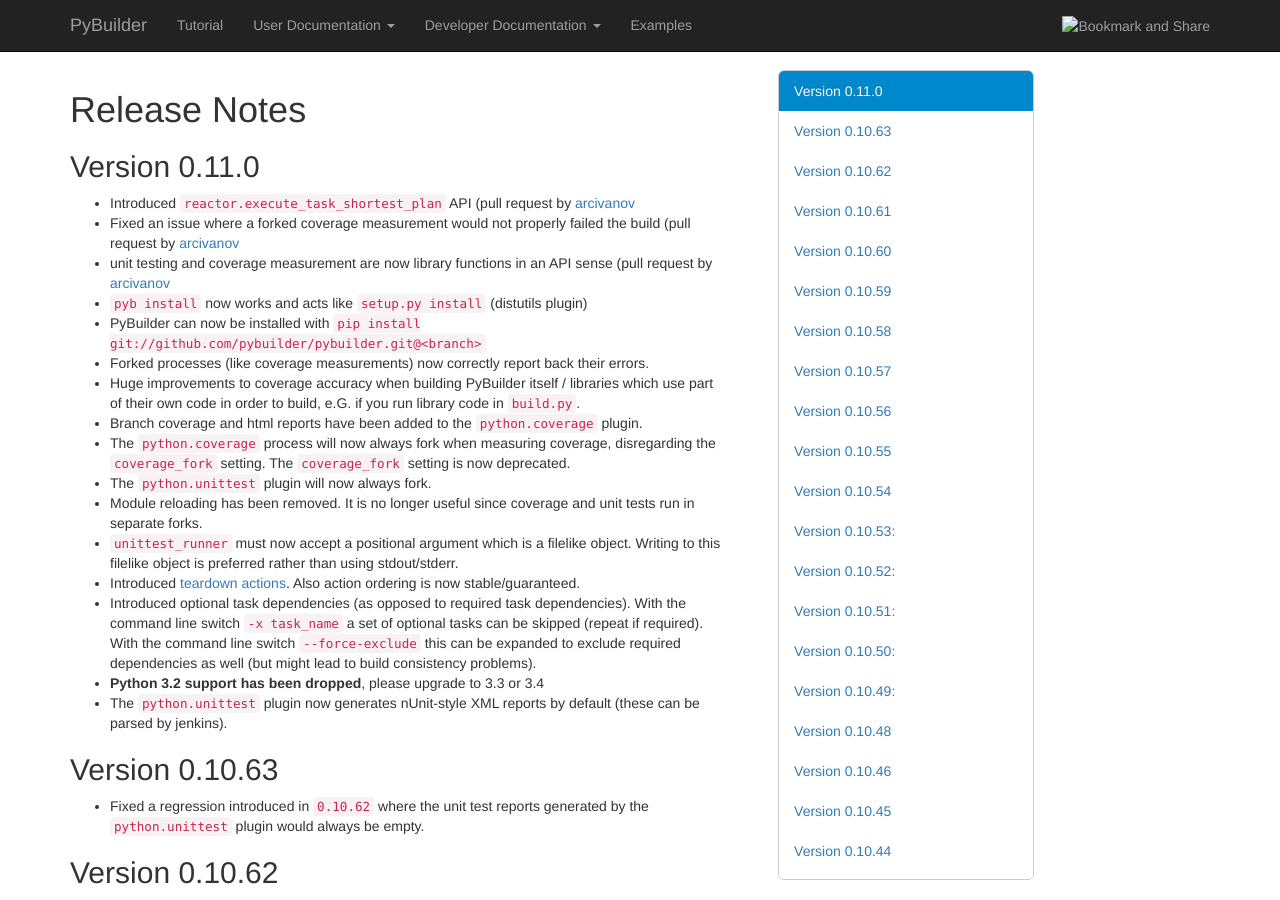
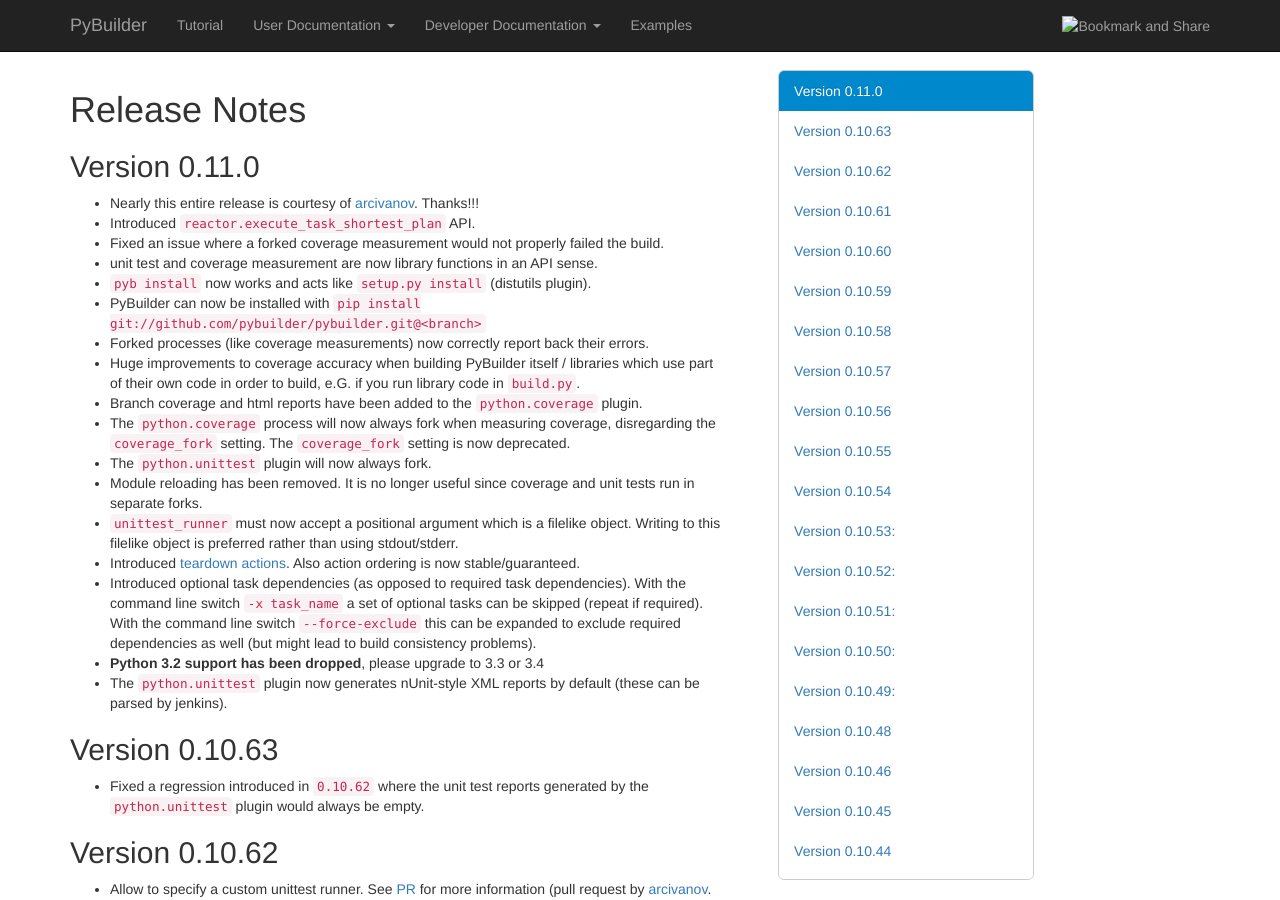
Before and after one commit to pybuilder/pybuilder.github.io, a Jekyll site: the page built from releasenotes/index.md, in a window 1280 px wide and 900 px high. Built offline with Jekyll 4.4.1, drawn with Linux system fonts in a browser that asks for light colours; nearby versions of some CDN libraries.

Commit message:
Update index.md

```diff
--- a/releasenotes/index.md
+++ b/releasenotes/index.md
@@ -6,10 +6,11 @@
 # Release Notes
 
 ## Version 0.11.0
-* Introduced `reactor.execute_task_shortest_plan` API (pull request by [arcivanov](https://github.com/arcivanov)
-* Fixed an issue where a forked coverage measurement would not properly failed the build (pull request by [arcivanov](https://github.com/arcivanov)
-* unit testing and coverage measurement are now library functions in an API sense (pull request by [arcivanov](https://github.com/arcivanov)
-* `pyb install` now works and acts like `setup.py install` (distutils plugin)
+* Nearly this entire release is courtesy of [arcivanov](https://github.com/arcivanov). Thanks!!!
+* Introduced `reactor.execute_task_shortest_plan` API.
+* Fixed an issue where a forked coverage measurement would not properly failed the build.
+* unit test and coverage measurement are now library functions in an API sense.
+* `pyb install` now works and acts like `setup.py install` (distutils plugin).
 * PyBuilder can now be installed with `pip install git://github.com/pybuilder/pybuilder.git@<branch>`
 * Forked processes (like coverage measurements) now correctly report back their errors.
 * Huge improvements to coverage accuracy when building PyBuilder itself / libraries which use part of their own code in order to build, e.G. if you run library code in `build.py`.
```
